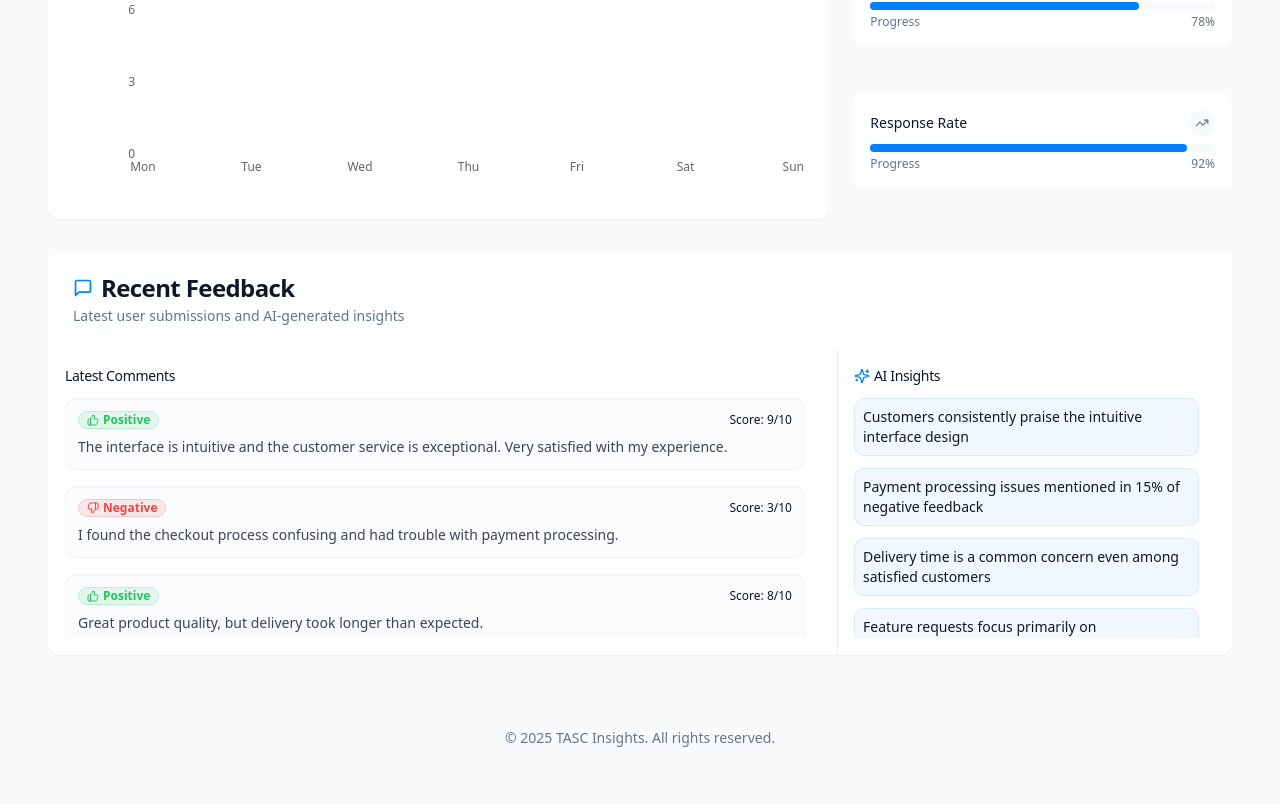
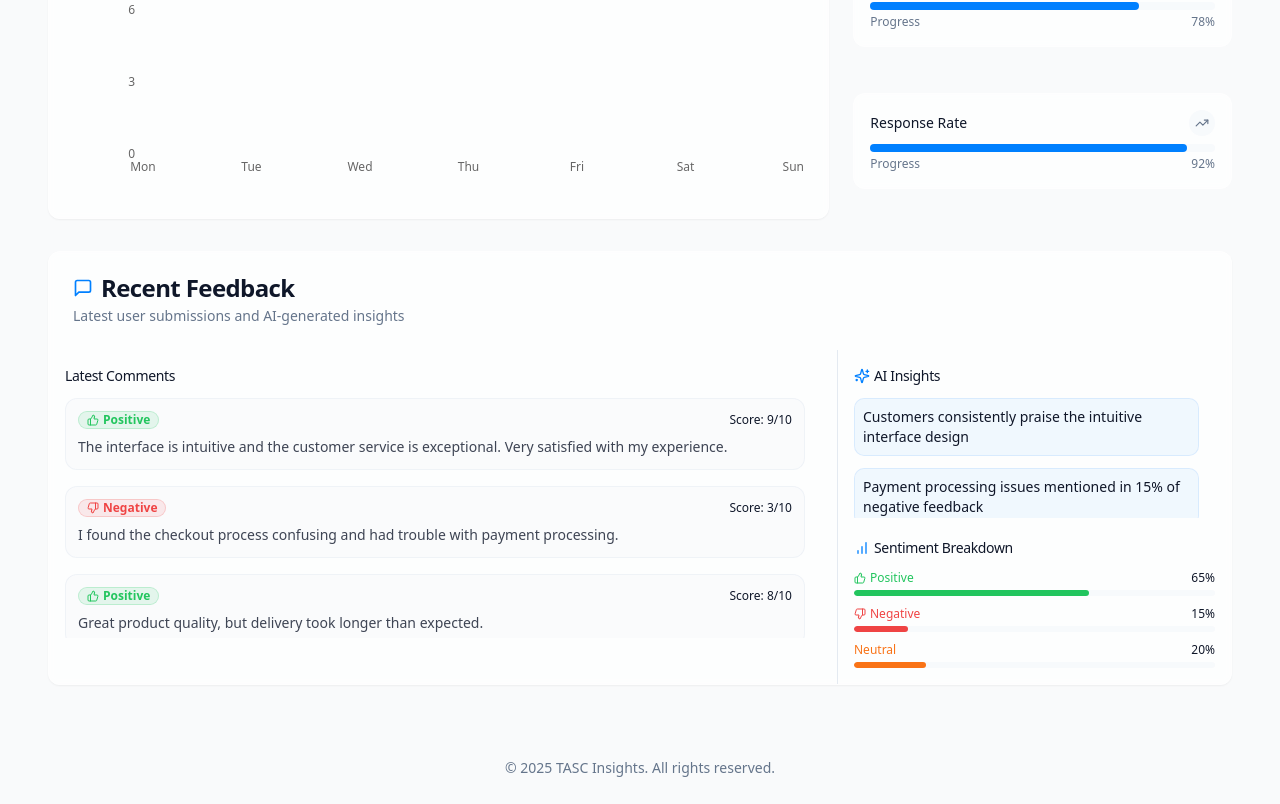
Before and after one commit to KanaparthySaiSreekar/pulse-metrics-analyzer-73, a React (Vite) app: page /analytics in a window 1280 px wide. Shown: the part 571-1375 px from the top of the page. Before the commit the page ends 1345 px from the top, so only its background shows below. Built offline with nearby package versions, Linux system fonts and the light colour scheme.

Commit message:
Add sentiment score labels
Update sentiment score to include positive, negative, and neutral labels.

```diff
--- a/src/components/FeedbackSummary.tsx
+++ b/src/components/FeedbackSummary.tsx
@@ -1,10 +1,9 @@
-
 import React from "react";
 import { Card, CardContent, CardDescription, CardHeader, CardTitle } from "@/components/ui/card";
 import { Badge } from "@/components/ui/badge";
 import { ScrollArea } from "@/components/ui/scroll-area";
 import { cn } from "@/lib/utils";
-import { MessageSquare, ThumbsUp, ThumbsDown, Sparkles } from "lucide-react";
+import { MessageSquare, ThumbsUp, ThumbsDown, Sparkles, BarChart } from "lucide-react";
 
 interface FeedbackItem {
   id: number;
@@ -18,6 +17,11 @@ interface FeedbackSummaryProps {
   userSpecific?: boolean;
   feedbackData?: FeedbackItem[];
   insights?: string[];
+  sentimentBreakdown?: {
+    positive: number;
+    negative: number;
+    neutral: number;
+  };
 }
 
 // Sample feedback data
@@ -62,11 +66,19 @@ const defaultInsights = [
   "Feature requests focus primarily on customization options",
 ];
 
+// Default sentiment breakdown
+const defaultSentimentBreakdown = {
+  positive: 65,
+  negative: 15,
+  neutral: 20,
+};
+
 const FeedbackSummary = ({
   className,
   userSpecific = false,
   feedbackData = defaultFeedbackData,
-  insights = defaultInsights
+  insights = defaultInsights,
+  sentimentBreakdown = defaultSentimentBreakdown
 }: FeedbackSummaryProps) => {
   return (
     <Card className={cn("border-white/20 bg-card/70 backdrop-blur-sm", className)}>
@@ -120,11 +132,13 @@ const FeedbackSummary = ({
           </div>
 
           <div className="p-4">
+            <div className="space-y-5">
+              <div>
                 <h4 className="text-sm font-medium flex items-center mb-3">
                   <Sparkles className="h-4 w-4 mr-1 text-primary" />
                   {userSpecific ? "AI Summary" : "AI Insights"}
                 </h4>
-            <ScrollArea className="h-[240px] pr-4">
+                <ScrollArea className="h-[120px] pr-4">
                   <div className="space-y-3">
                     {insights.map((insight, index) => (
                       <div
@@ -137,6 +151,63 @@ const FeedbackSummary = ({
                   </div>
                 </ScrollArea>
               </div>
+
+              <div>
+                <h4 className="text-sm font-medium flex items-center mb-3">
+                  <BarChart className="h-4 w-4 mr-1 text-primary" />
+                  Sentiment Breakdown
+                </h4>
+                <div className="space-y-2.5">
+                  <div className="space-y-1">
+                    <div className="flex justify-between text-xs">
+                      <span className="flex items-center text-green-500">
+                        <ThumbsUp className="h-3 w-3 mr-1" />
+                        Positive
+                      </span>
+                      <span className="font-medium">{sentimentBreakdown.positive}%</span>
+                    </div>
+                    <div className="w-full h-1.5 bg-secondary/50 rounded-full overflow-hidden">
+                      <div
+                        className="h-full bg-green-500 rounded-full"
+                        style={{ width: `${sentimentBreakdown.positive}%` }}
+                      ></div>
+                    </div>
+                  </div>
+
+                  <div className="space-y-1">
+                    <div className="flex justify-between text-xs">
+                      <span className="flex items-center text-red-500">
+                        <ThumbsDown className="h-3 w-3 mr-1" />
+                        Negative
+                      </span>
+                      <span className="font-medium">{sentimentBreakdown.negative}%</span>
+                    </div>
+                    <div className="w-full h-1.5 bg-secondary/50 rounded-full overflow-hidden">
+                      <div
+                        className="h-full bg-red-500 rounded-full"
+                        style={{ width: `${sentimentBreakdown.negative}%` }}
+                      ></div>
+                    </div>
+                  </div>
+
+                  <div className="space-y-1">
+                    <div className="flex justify-between text-xs">
+                      <span className="flex items-center text-orange-500">
+                        Neutral
+                      </span>
+                      <span className="font-medium">{sentimentBreakdown.neutral}%</span>
+                    </div>
+                    <div className="w-full h-1.5 bg-secondary/50 rounded-full overflow-hidden">
+                      <div
+                        className="h-full bg-orange-500 rounded-full"
+                        style={{ width: `${sentimentBreakdown.neutral}%` }}
+                      ></div>
+                    </div>
+                  </div>
+                </div>
+              </div>
+            </div>
+          </div>
         </div>
       </CardContent>
     </Card>
--- a/src/pages/Analytics.tsx
+++ b/src/pages/Analytics.tsx
@@ -46,7 +46,12 @@ const userData = {
       "Most positive feedback relates to customer service and interface design",
       "No significant negative feedback in the last 3 months",
       "Has recommended the product to colleagues multiple times"
-    ]
+    ],
+    sentimentBreakdown: {
+      positive: 85,
+      negative: 5,
+      neutral: 10
+    }
   },
   user2: {
     npsScore: "7.5",
@@ -75,7 +80,12 @@ const userData = {
       "Score has improved by 1.3 points over last quarter",
       "Most valued feature is the reporting dashboard",
       "Consider showcasing upcoming integration features to improve satisfaction"
-    ]
+    ],
+    sentimentBreakdown: {
+      positive: 40,
+      negative: 25,
+      neutral: 35
+    }
   },
   user3: {
     npsScore: "8.9",
@@ -104,7 +114,12 @@ const userData = {
       "Shows high engagement with new features (tries 80% within first week)",
       "Frequently mentions and values the reliability of the platform",
       "Has experienced only minor issues with system performance"
-    ]
+    ],
+    sentimentBreakdown: {
+      positive: 75,
+      negative: 5,
+      neutral: 20
+    }
   },
   user4: {
     npsScore: "6.3",
@@ -133,7 +148,12 @@ const userData = {
       "Performance issues mentioned in 60% of her feedback",
       "Usage pattern shows limited engagement with advanced features",
       "Satisfaction trending upward after recent UI improvements (+0.8 points)"
-    ]
+    ],
+    sentimentBreakdown: {
+      positive: 20,
+      negative: 45,
+      neutral: 35
+    }
   }
 };
 
@@ -145,7 +165,12 @@ const aggregateData = {
   responses: "1,248",
   satisfaction: 85,
   recommendation: 78,
-  responseRate: 92
+  responseRate: 92,
+  sentimentBreakdown: {
+    positive: 65,
+    negative: 15,
+    neutral: 20
+  }
 };
 
 const Analytics = () => {
@@ -284,12 +309,15 @@ const Analytics = () => {
         </div>
 
         {selectedUser === "all" ? (
-          <FeedbackSummary />
+          <FeedbackSummary
+            sentimentBreakdown={aggregateData.sentimentBreakdown}
+          />
         ) : (
           <FeedbackSummary
             userSpecific={true}
             feedbackData={userData[selectedUser as keyof typeof userData].feedback}
             insights={userData[selectedUser as keyof typeof userData].aiInsights}
+            sentimentBreakdown={userData[selectedUser as keyof typeof userData].sentimentBreakdown}
           />
         )}
       </div>
```
Lines whose indentation alone changed are shown as unchanged.
